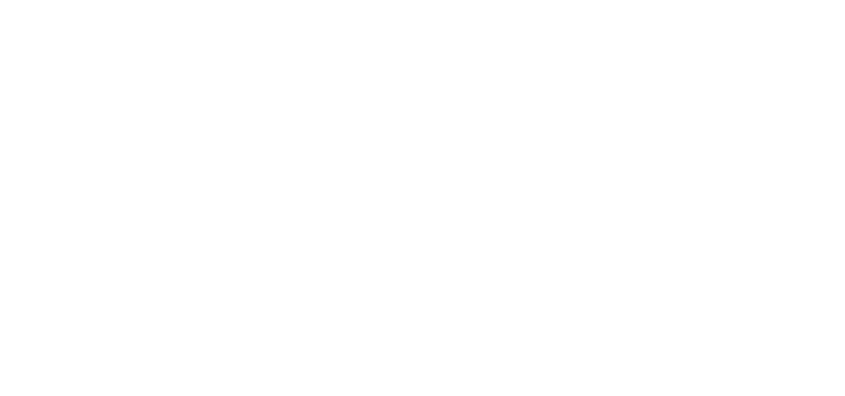
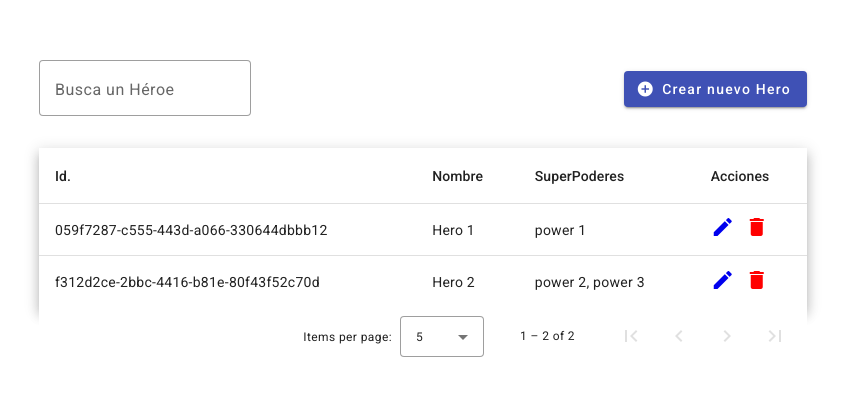
Before and after one commit to luisrb/superhero-maintenance, an Angular app: page /heroes in a window 1280 px wide. Shown: the part 140-536 px from the top of the page, without its empty margins (217-1062 px from the left). Built offline with nearby package versions, Linux system fonts and the light colour scheme; data requests are answered from the project's data file.

Commit message:
Add Hero List component

```diff
--- a/src/app/modules/heroes/heroes-routing.module.ts
+++ b/src/app/modules/heroes/heroes-routing.module.ts
@@ -1,11 +1,15 @@
 import { NgModule } from '@angular/core';
 import { RouterModule, Routes } from '@angular/router';
 import { HeroesComponent } from './ui/pages/heroes.component';
+import { HeroesListComponent } from './ui/pages/heroes-list/heroes-list.component';
 
 const routes: Routes = [
   {
     path: '',
     component: HeroesComponent,
+    children: [
+       { path: '', component: HeroesListComponent },
+    ]
   },
 ];
 
--- /dev/null
+++ b/src/app/modules/heroes/ui/pages/heroes-list/heroes-list.component.html
@@ -0,0 +1,14 @@
+<div class="container">
+    <div class="table-header">
+        <app-hero-searcher (search)="inputFilterChanges($event)"> </app-hero-searcher>
+        <a routerLink="./create" class="btn-new-hero">
+            <button mat-raised-button color="primary">
+                Crear nuevo Hero
+                <mat-icon>add_circle</mat-icon>
+            </button>
+        </a>
+    </div>
+    <div>
+        <app-heroes-table [heroes]="dataFiltered" (deleteHero)="openDialogDeleteHero($event)"></app-heroes-table>
+    </div>
+</div>
--- /dev/null
+++ b/src/app/modules/heroes/ui/pages/heroes-list/heroes-list.component.sass
@@ -0,0 +1,11 @@
+.container
+    width: 60vw
+
+    .table-header
+        display: flex
+        justify-content: space-between
+        align-items: center
+        margin-bottom: 10px
+
+        .btn-new-hero
+            margin-bottom: 20px
--- /dev/null
+++ b/src/app/modules/heroes/ui/pages/heroes-list/heroes-list.component.ts
@@ -0,0 +1,70 @@
+import { Component, OnInit } from '@angular/core';
+import { MatDialog } from '@angular/material/dialog';
+import { DeleteHero } from '@src/app/modules/heroes/application/delete-hero';
+import { SearchAll } from '@src/app/modules/heroes/application/search-all-heroes';
+import { Hero } from '@src/app/modules/heroes/domain/hero';
+import { HttpClientRepositoryService } from '@src/app/modules/heroes/infrastructure/repository/http-client-repository.service';
+import { DialogDeleteHeroComponent } from '@src/app/modules/heroes/ui/components/dialog-delete-hero/dialog-delete-hero.component';
+import { switchMap } from 'rxjs';
+
+@Component({
+  selector: 'app-heroes-list',
+  templateUrl: './heroes-list.component.html',
+  styleUrls: ['./heroes-list.component.sass'],
+})
+export class HeroesListComponent implements OnInit {
+  originalData: Hero[] = [];
+  dataFiltered: Hero[] = [];
+
+  constructor(
+    public dialog: MatDialog,
+    private HttpClientRepositoryService: HttpClientRepositoryService
+  ) {}
+
+  ngOnInit() {
+    this.getHeroes().subscribe((heroes) => {
+      this.originalData = heroes;
+      this.dataFiltered = heroes;
+    });
+  }
+
+  openDialogDeleteHero(hero: Hero) {
+    const dialogRef = this.dialog.open(DialogDeleteHeroComponent, {
+      width: 'auto',
+      data: { ...hero },
+    });
+
+    dialogRef.afterClosed().subscribe({
+      next: (result) => {
+        if (result) {
+          this.removeHero(result);
+        }
+      },
+    });
+  }
+
+  inputFilterChanges(event: string) {
+    const filterValue = event.trim().toLowerCase();
+    this.dataFiltered = this.originalData.filter(
+      (hero) =>
+        hero.name.toString().toLowerCase().includes(filterValue) ||
+        hero.powers
+          .map((_) => _.toLowerCase())
+          .some((t) => t.includes(filterValue))
+    );
+  }
+
+  removeHero(hero: Hero) {
+    new DeleteHero(this.HttpClientRepositoryService)
+      .execute(hero.id)
+      .pipe(switchMap(() => this.getHeroes()))
+      .subscribe((heroes) => {
+        this.originalData = heroes;
+        this.dataFiltered = heroes;
+      });
+  }
+
+  getHeroes() {
+    return new SearchAll(this.HttpClientRepositoryService).execute();
+  }
+}
```
Also changed, not shown: src/app/app.module.ts (+6 -6 lines), src/app/modules/heroes/heroes.module.ts (+9 -0 lines), 1 other file (tests, documents, lock files or other folders).
